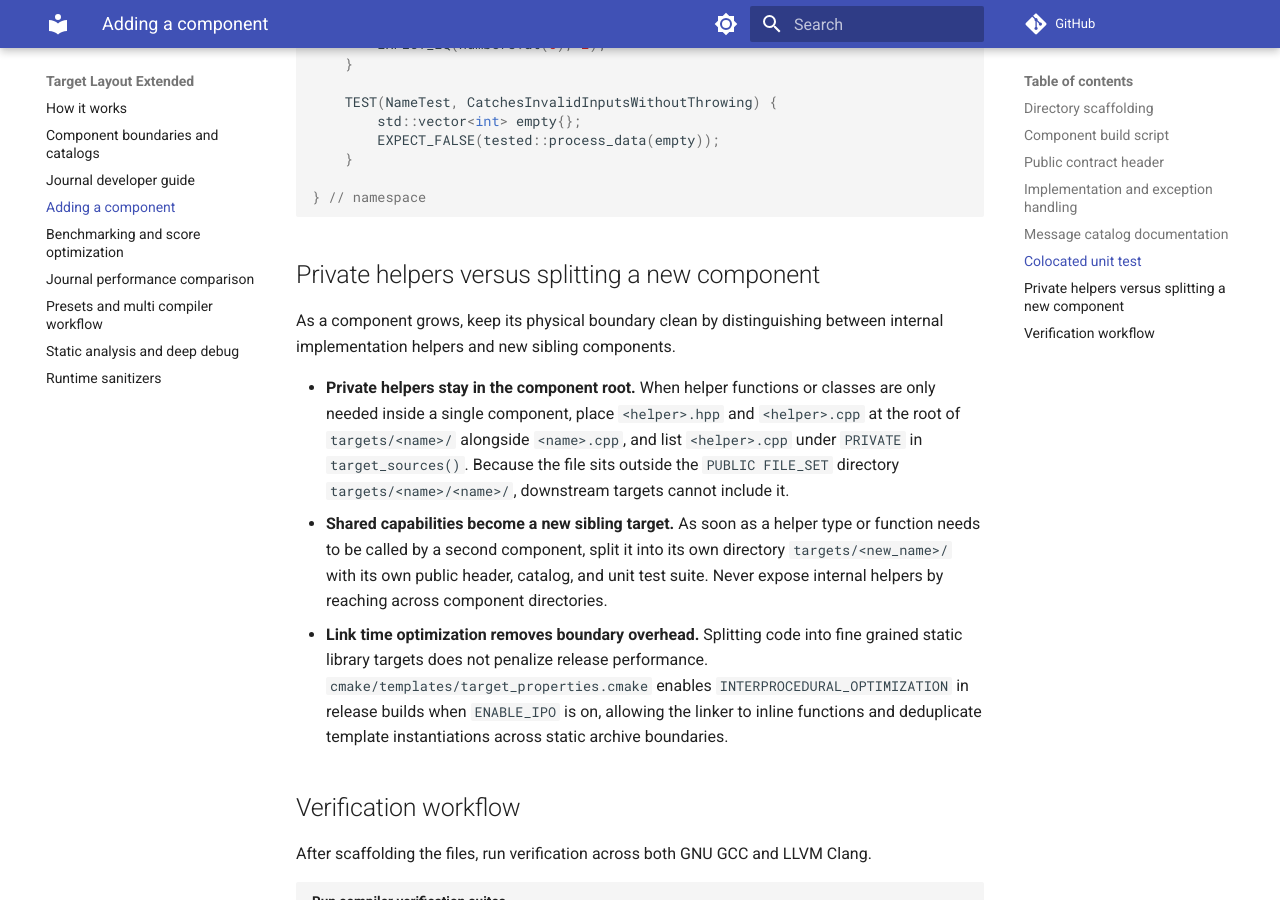
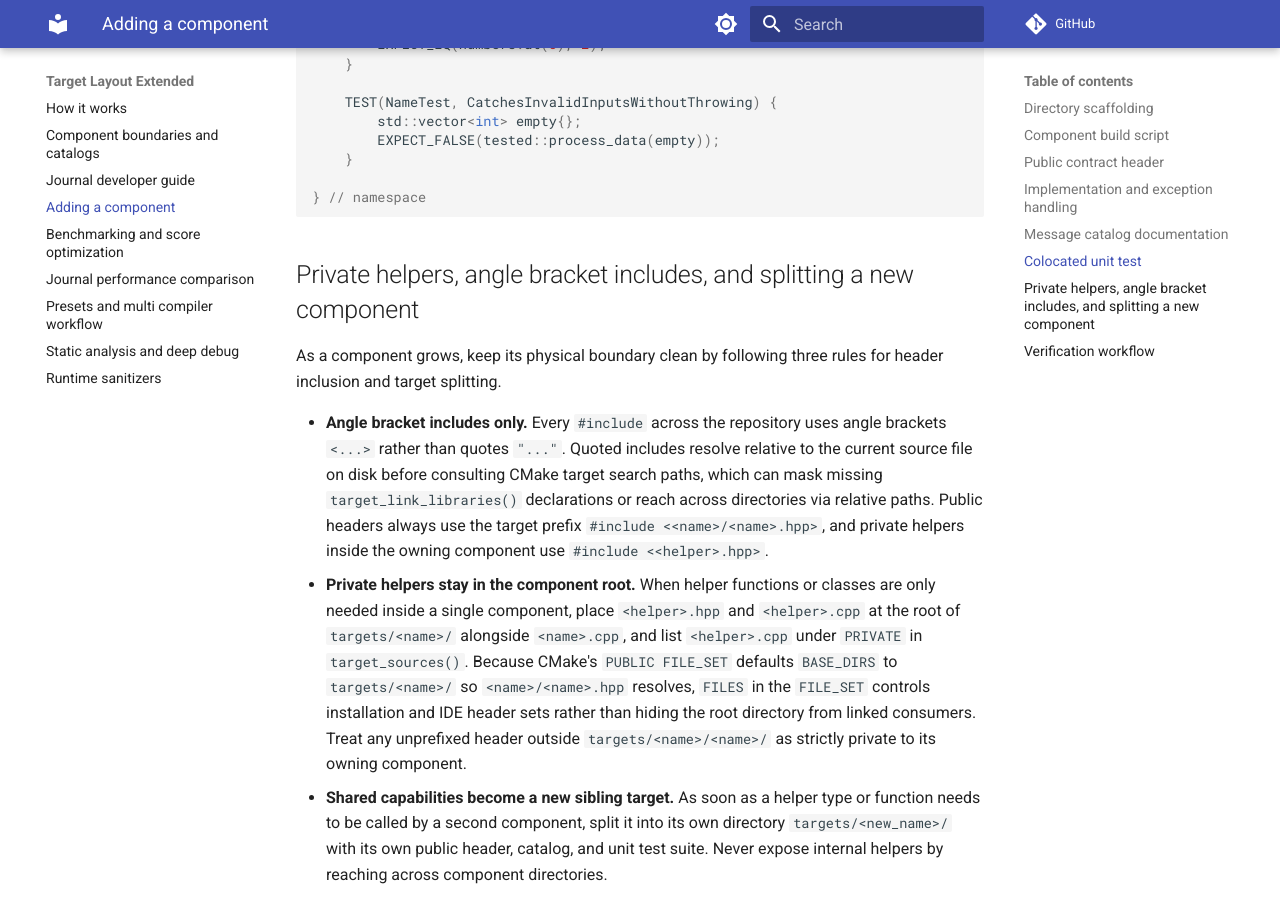
Before and after one commit to JeffKarling/Target_Layout_Extended, an MkDocs documentation site: the page built from Documentation/adding_a_component.md, in a window 1280 px wide and 900 px high, scrolled down 4473 px. Built offline with MkDocs 1.6.1 and Material for MkDocs 9.7.7, drawn with Linux system fonts in a browser that asks for light colours; comment, search, counter and statistics services are not loaded.

Commit message:
docs: clarify FILE_SET include paths and document mandatory angle bracket rule

````diff
--- a/Documentation/adding_a_component.md
+++ b/Documentation/adding_a_component.md
@@ -197,11 +197,12 @@ namespace {
 } // namespace
 ```
 
-## Private helpers versus splitting a new component
+## Private helpers, angle bracket includes, and splitting a new component
 
-As a component grows, keep its physical boundary clean by distinguishing between internal implementation helpers and new sibling components.
+As a component grows, keep its physical boundary clean by following three rules for header inclusion and target splitting.
 
-* **Private helpers stay in the component root.** When helper functions or classes are only needed inside a single component, place `<helper>.hpp` and `<helper>.cpp` at the root of `targets/<name>/` alongside `<name>.cpp`, and list `<helper>.cpp` under `PRIVATE` in `target_sources()`. Because the file sits outside the `PUBLIC FILE_SET` directory `targets/<name>/<name>/`, downstream targets cannot include it.
+* **Angle bracket includes only.** Every `#include` across the repository uses angle brackets `<...>` rather than quotes `"..."`. Quoted includes resolve relative to the current source file on disk before consulting CMake target search paths, which can mask missing `target_link_libraries()` declarations or reach across directories via relative paths. Public headers always use the target prefix `#include <<name>/<name>.hpp>`, and private helpers inside the owning component use `#include <<helper>.hpp>`.
+* **Private helpers stay in the component root.** When helper functions or classes are only needed inside a single component, place `<helper>.hpp` and `<helper>.cpp` at the root of `targets/<name>/` alongside `<name>.cpp`, and list `<helper>.cpp` under `PRIVATE` in `target_sources()`. Because CMake's `PUBLIC FILE_SET` defaults `BASE_DIRS` to `targets/<name>/` so `<name>/<name>.hpp` resolves, `FILES` in the `FILE_SET` controls installation and IDE header sets rather than hiding the root directory from linked consumers. Treat any unprefixed header outside `targets/<name>/<name>/` as strictly private to its owning component.
 * **Shared capabilities become a new sibling target.** As soon as a helper type or function needs to be called by a second component, split it into its own directory `targets/<new_name>/` with its own public header, catalog, and unit test suite. Never expose internal helpers by reaching across component directories.
 * **Link time optimization removes boundary overhead.** Splitting code into fine grained static library targets does not penalize release performance. `cmake/templates/target_properties.cmake` enables `INTERPROCEDURAL_OPTIMIZATION` in release builds when `ENABLE_IPO` is on, allowing the linker to inline functions and deduplicate template instantiations across static archive boundaries.
 
````
Also changed, not shown: .agents/rules/component_segmentation_opportunities.md (+1 -1 lines), Documentation/index.md (+1 -1 lines).
